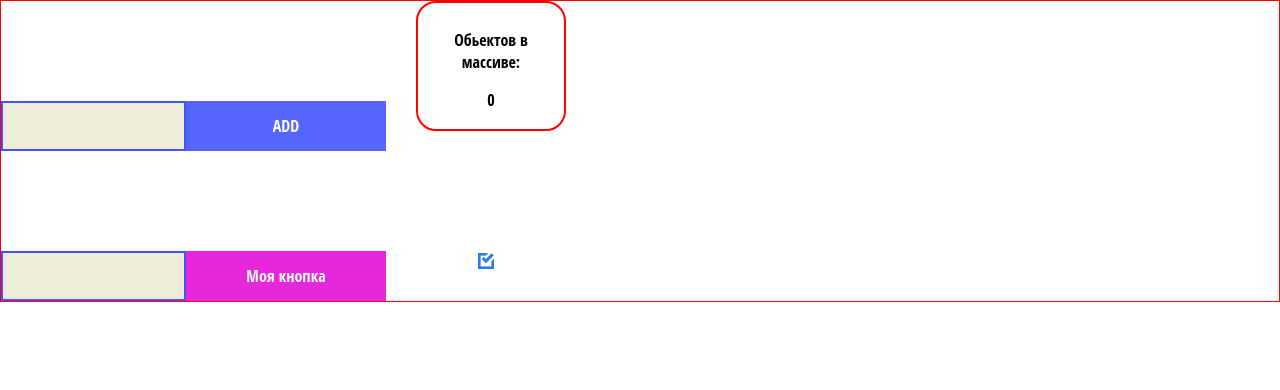
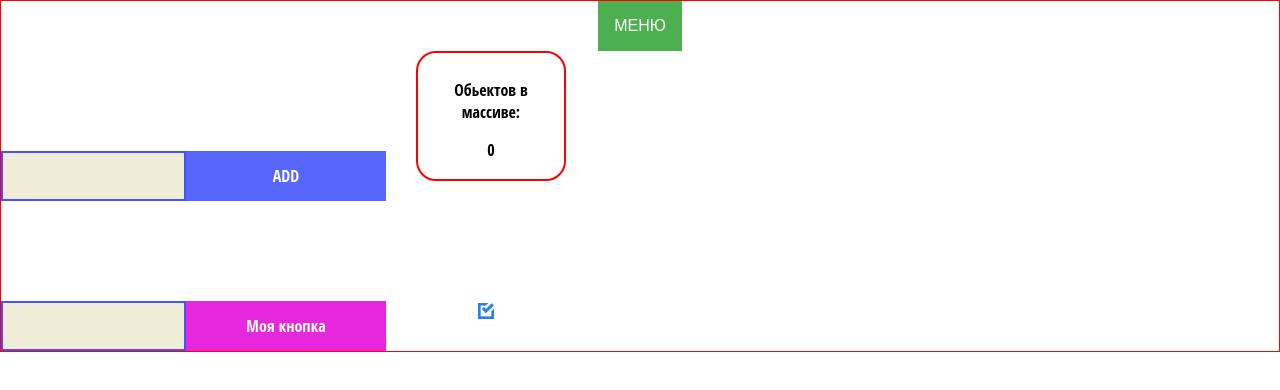
Before and after one commit to MoskvinAndrew/Ignats_HometasksMod, a React (Create React App) app in the folder my-app/: page /#/PreJunior in a window 1280 px wide. Shown: the top 390 px of the page. Built offline with nearby package versions, Linux system fonts and the light colour scheme.

Commit message:
Hometask5

```diff
--- a/my-app/package.json
+++ b/my-app/package.json
@@ -11,9 +11,11 @@
     "@types/node": "^12.0.0",
     "@types/react": "^16.9.0",
     "@types/react-dom": "^16.9.0",
+    "@types/react-router-dom": "^5.1.5",
     "@types/uuid": "^8.0.0",
     "react": "^16.13.1",
     "react-dom": "^16.13.1",
+    "react-router-dom": "^5.2.0",
     "react-scripts": "3.4.1",
     "typescript": "~3.7.2",
     "uuid": "^8.2.0"
--- a/my-app/src/App.tsx
+++ b/my-app/src/App.tsx
@@ -5,7 +5,12 @@ import {v1} from "uuid";
 import InputNew from "./common/input/inputNew";
 import CheckBoxNew from "./common/checkBox/CheckBox";
 import ButtonNew from "./common/button/Button";
-
+import {BrowserRouter, HashRouter, NavLink, Route, Switch} from "react-router-dom";
+import PreJunior from "./common/JuniorsFolder/PreJunior";
+import Junior from "./common/JuniorsFolder/Junior";
+import JuniorPlus from "./common/JuniorsFolder/Junior+";
+import N from "./common/Navigation/N.module.css";
+import Navigation from "./common/Navigation/Navigation";
 
 
 export type AppTypes = {
@@ -15,7 +20,7 @@ export type AppTypes = {
 
 
 function App() {
-  let [error, setErr] = useState<string|null>(null);
+    let [error, setErr] = useState<string | null>(null);
     let [nNew, setnNew] = useState<string>("");
     let [newArr, setnewArr] = useState<Array<{ id: string, name: string }>>([]);
 
@@ -31,13 +36,9 @@ function App() {
         setErr("sdf");
     }
 
-  let onEnter = ( ) => {
+    let onEnter = () => {
         alert('Функция сработала на энтер!!');
     }
-
-
-
-
 
     function onClickHandler() {
         setErr("sd")
@@ -49,55 +50,35 @@ function App() {
         }
     }
 
-
-
-
-
     function onKeyPressHandler() {
         (nNew !== "" && NewElemInNewArr(nNew));
         (nNew !== "" && alert('Privet' + ' ' + nNew));
         setnNew('');
     }
 
-
-
-
-
-
-
-
-
     return (
         <div className="App">
-        <ThirdHometask
+          <HashRouter>
+                <Navigation/>
+                <div>
+                    <Switch>
+                        <Route exact path='/PreJunior' render={() => <PreJunior
+                            onKeyPressHandler={onKeyPressHandler}
+                            onClickHandler={onClickHandler}
+                            onEnter={onEnter}
+                            onChangeHandler={onChangeHandler}
+                            error={error}
                             nNew={nNew}
+                            setnNew={setnNew}
+                            typeofButton={false}
                             newArr={newArr}
-            onKeyPressHandler={onKeyPressHandler}
-            onChangeHandler={onChangeHandler}
-            onClickHandler={onClickHandler}
-            typeofButton={false}
-            setnNew={setnNew}
-            error={error}
 
-
-
-        />
-
-
-        <div className="wrapperForNew">
-          <InputNew
-
-              onKeyPressHandler={onKeyPressHandler}
-              onEnter={onEnter}
-              setnNew={setnNew}
-
-          />
-          <ButtonNew
-              name={"Моя кнопка"}
-              typeofButton={true}
-          />
-          <CheckBoxNew/>
+                        />}/>
+                        <Route exact path='/Junior' render={() => <Junior/>}/>
+                        <Route exact path='/Junior+' render={() => <JuniorPlus/>}/>
+                    </Switch>
                 </div>
+            </HashRouter>
         </div>
     );
 }
--- /dev/null
+++ b/my-app/src/common/JuniorsFolder/Junior+.tsx
@@ -0,0 +1,12 @@
+import React from 'react';
+
+
+function JuniorPlus(){
+    return(
+        <div>
+            <span>JuniorPlus</span>
+        </div>
+    )
+}
+
+export default JuniorPlus;
--- /dev/null
+++ b/my-app/src/common/JuniorsFolder/Junior.tsx
@@ -0,0 +1,12 @@
+import React from 'react';
+
+
+function Junior(){
+    return(
+        <div>
+            <span>Junior</span>
+        </div>
+    )
+}
+
+export default Junior;
--- /dev/null
+++ b/my-app/src/common/JuniorsFolder/PreJunior.tsx
@@ -0,0 +1,50 @@
+import React, {ChangeEvent, KeyboardEvent} from 'react';
+import ThirdHometask from "../3Hometask/Third-Hometask";
+import InputNew from "../input/inputNew";
+import ButtonNew from "../button/Button";
+import CheckBoxNew from "../checkBox/CheckBox";
+import {AppTypes} from "../../App";
+
+type PreJunior = {
+    nNew: string,
+    newArr: Array<AppTypes>,
+    onChangeHandler: (e: ChangeEvent<HTMLInputElement>) => void,
+    onClickHandler: () => void,
+    onKeyPressHandler: (e: KeyboardEvent<HTMLInputElement>) => void,
+    typeofButton:boolean,
+    setnNew:(value:string)=>void,
+    error?:string|null,
+    onEnter:()=>void,
+}
+
+function PreJunior(props:PreJunior){
+    return(
+        <div>
+            <ThirdHometask
+                nNew={props.nNew}
+                newArr={props.newArr}
+                onKeyPressHandler={props.onKeyPressHandler}
+                onChangeHandler={props.onChangeHandler}
+                onClickHandler={props.onClickHandler}
+                typeofButton={false}
+                setnNew={props.setnNew}
+                error={props.error}
+            />
+
+            <div className="wrapperForNew">
+                <InputNew
+                    onKeyPressHandler={props.onKeyPressHandler}
+                    onEnter={props.onEnter}
+                    setnNew={props.setnNew}
+                />
+                <ButtonNew
+                    name={"Моя кнопка"}
+                    typeofButton={true}/>
+                <CheckBoxNew/>
+
+            </div>
+        </div>
+    )
+}
+
+export default PreJunior;
--- /dev/null
+++ b/my-app/src/common/Navigation/N.module.css
@@ -0,0 +1,40 @@
+.dropbtn {
+    background-color: #4CAF50;
+    color: white;
+    padding: 16px;
+    font-size: 16px;
+    border: none;
+}
+
+/* The container <div> - needed to position the dropdown content */
+.dropdown {
+    position: relative;
+    display: inline-block;
+}
+
+/* Dropdown Content (Hidden by Default) */
+.dropdown_content {
+    display: none;
+    position: absolute;
+    background-color: #f1f1f1;
+    min-width: 160px;
+    box-shadow: 0px 8px 16px 0px rgba(0,0,0,0.2);
+    z-index: 1;
+}
+
+/* Links inside the dropdown */
+.dropdown_content div {
+    color: black;
+    padding: 12px 16px;
+    text-decoration: none;
+    display: block;
+}
+
+/* Change color of dropdown links on hover */
+.dropdown_content div:hover {background-color: #ddd;}
+
+/* Show the dropdown menu on hover */
+.dropdown:hover .dropdown_content {display: block;}
+
+/* Change the background color of the dropdown button when the dropdown content is shown */
+.dropdown:hover .dropbtn {background-color: #3e8e41;}
--- /dev/null
+++ b/my-app/src/common/Navigation/Navigation.tsx
@@ -0,0 +1,22 @@
+import React from 'react';
+import N from "./N.module.css";
+import {NavLink, Route} from "react-router-dom";
+
+
+
+function Navigation (){
+    return(
+        <div className={N.dropdown}>
+            <button className={N.dropbtn}>МЕНЮ</button>
+            <div className={N.dropdown_content}>
+                <div ><NavLink  to="/PreJunior">PreJunior</NavLink></div>
+                <div ><NavLink  to="/Junior">Junior</NavLink></div>
+                <div ><NavLink  to="/Junior+">Junior+</NavLink></div>
+            </div>
+        </div>
+
+
+    )
+}
+
+export default Navigation;
```
Also changed, not shown: my-app/src/common/input/inputNew.tsx (+13 -15 lines), 1 other file (tests, documents, lock files or other folders). Lines whose indentation alone changed are shown as unchanged.
